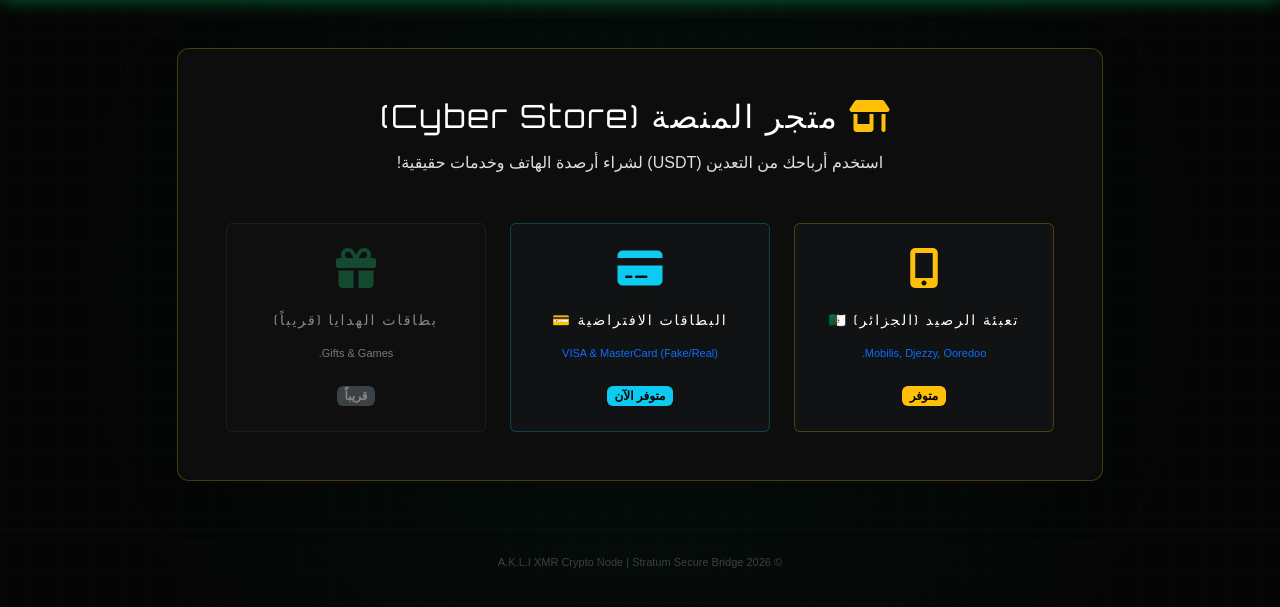
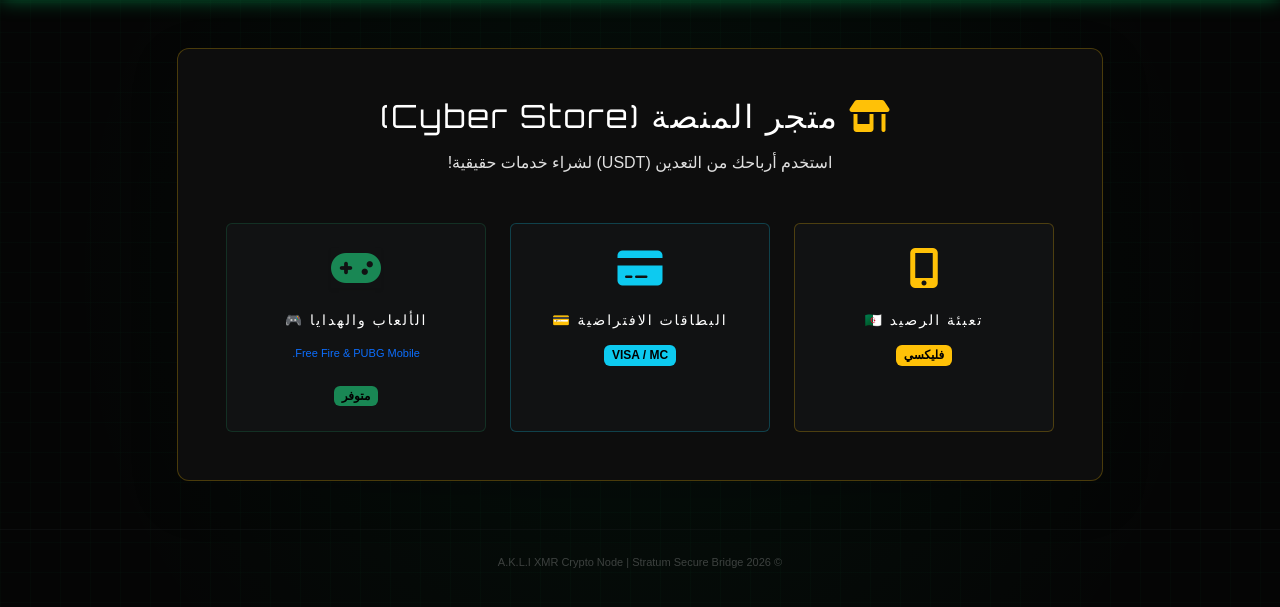
Before and after one commit to akliop/investment-site, a Flask app: page /portal/store in a window 1280 px wide. Shown: the part 58-665 px from the top of the page. Run offline with Flask 3, Linux system fonts and the light colour scheme; the visitor is signed in with stand-in values (Sample User, id 1).

Commit message:
Store: Added Gaming Center with Free Fire Diamonds and PUBG UC recharge options and automatic USDT deduction

```diff
--- a/investment_site.py
+++ b/investment_site.py
@@ -151,9 +151,29 @@
     if user.balance_usdt >= price:
         user.balance_usdt -= price
         db.session.commit()
-        flash(f"تم شراء بطاقة {card_type} بنجاح! سيتم إرسال المعلومات لحسابك قريباً.", "success")
+        flash(f"تم شراء بطاقة {card_type} بنجاح!", "success")
+    else: flash("رصيدك غير كافٍ", "error")
+    return redirect(url_for("store_cards"))
+
+@app.route("/portal/store/games")
+def store_games():
+    if "miner_id" not in session: return redirect(url_for("login"))
+    user = User.query.get(session["miner_id"])
+    return render_template("games.html", user=user)
+
+@app.route("/portal/x/store/game/purchase", methods=["POST"])
+def purchase_game():
+    if "miner_id" not in session: return redirect(url_for("login"))
+    user = User.query.get(session["miner_id"])
+    game = request.form.get("game")
+    item = request.form.get("item")
+    price = float(request.form.get("price", 999))
+    if user.balance_usdt >= price:
+        user.balance_usdt -= price
+        db.session.commit()
+        flash(f"تم شراء {item} ل لعبة {game} بنجاح! سيتم الشحن لحسابك خلال دقائق.", "success")
     else: flash("رصيدك USDT غير كافٍ لهذه العملية.", "error")
-    return redirect(url_for("store_cards"))
+    return redirect(url_for("store_games"))
 
 @app.route("/portal/deposit")
 def deposit():
@@ -166,21 +186,6 @@
     if "miner_id" not in session: return redirect(url_for("login"))
     user = User.query.get(session["miner_id"])
     return render_template("exchange.html", user=user)
-
-@app.route("/portal/x/exchange/swap", methods=["POST"])
-def swap_points():
-    if "miner_id" not in session: return redirect(url_for("login"))
-    user = User.query.get(session["miner_id"])
-    points_required = int(request.form.get("points", 0))
-    dollar_amount = float(request.form.get("dollars", 0))
-    if user.xp >= points_required:
-        user.xp -= float(points_required)
-        user.balance_usdt = (user.balance_usdt or 0.0) + dollar_amount
-        db.session.commit()
-        flash(f"تم تحويل النقاط بنجاح!", "success")
-    else:
-        flash("نقاط غير كافية", "error")
-    return redirect(url_for("exchange"))
 
 @app.route("/portal/withdraw")
 def withdraw():
--- a/templates/store.html
+++ b/templates/store.html
@@ -5,17 +5,16 @@
     <div class="col-lg-10">
         <div class="glass-card border-warning border-opacity-25 shadow-lg p-5 text-center">
             <h2 class="cyber-font text-white mb-3"><i class="fa-solid fa-shop text-warning me-2"></i> متجر المنصة (Cyber Store)</h2>
-            <p class="text-dim mb-5">استخدم أرباحك من التعدين (USDT) لشراء أرصدة الهاتف وخدمات حقيقية!</p>
+            <p class="text-dim mb-5">استخدم أرباحك من التعدين (USDT) لشراء خدمات حقيقية!</p>
 
             <div class="row g-4 justify-content-center">
                 <!-- Algeria Recharge Card -->
                 <div class="col-md-4">
                     <a href="/portal/store/recharge" class="text-decoration-none">
                         <div class="p-4 bg-dark bg-opacity-25 rounded border border-warning border-opacity-25 hover-scale transition-fast h-100">
-                           <i class="fa-solid fa-mobile-screen-button text-warning h1 mb-4 shadow-sm"></i>
-                           <h4 class="text-white cyber-font small">تعبئة الرصيد (الجزائر) 🇩🇿</h4>
-                           <p class="x-small text-dim mt-3">Mobilis, Djezzy, Ooredoo.</p>
-                           <div class="badge bg-warning text-black mt-2">متوفر</div>
+                           <i class="fa-solid fa-mobile-screen-button text-warning h1 mb-4"></i>
+                           <h4 class="text-white cyber-font small">تعبئة الرصيد 🇩🇿</h4>
+                           <div class="badge bg-warning text-black mt-2">فليكسي</div>
                         </div>
                     </a>
                 </div>
@@ -24,31 +23,26 @@
                 <div class="col-md-4">
                     <a href="/portal/store/cards" class="text-decoration-none">
                         <div class="p-4 bg-dark bg-opacity-25 rounded border border-info border-opacity-25 hover-scale transition-fast h-100">
-                           <i class="fa-solid fa-credit-card text-info h1 mb-4 shadow-sm"></i>
+                           <i class="fa-solid fa-credit-card text-info h1 mb-4"></i>
                            <h4 class="text-white cyber-font small">البطاقات الافتراضية 💳</h4>
-                           <p class="x-small text-dim mt-3">VISA & MasterCard (Fake/Real)</p>
-                           <div class="badge bg-info text-black mt-2">متوفر الآن</div>
+                           <div class="badge bg-info text-black mt-2">VISA / MC</div>
                         </div>
                     </a>
                 </div>
 
-                <!-- Future Cards -->
-                <div class="col-md-4 opacity-50">
-                    <div class="p-4 bg-dark bg-opacity-25 rounded border border-secondary border-opacity-25 h-100">
-                       <i class="fa-solid fa-gift text-success h1 mb-4"></i>
-                       <h4 class="text-white cyber-font small">بطاقات الهدايا (قريباً)</h4>
-                       <p class="x-small text-dim mt-3">Gifts & Games.</p>
-                       <div class="badge bg-secondary text-white mt-2">قريباً</div>
-                    </div>
+                <!-- Games & Gifts Card -->
+                <div class="col-md-4">
+                    <a href="/portal/store/games" class="text-decoration-none">
+                        <div class="p-4 bg-dark bg-opacity-25 rounded border border-success border-opacity-25 hover-scale transition-fast h-100">
+                           <i class="fa-solid fa-gamepad text-success h1 mb-4 shadow-sm"></i>
+                           <h4 class="text-white cyber-font small">الألعاب والهدايا 🎮</h4>
+                           <p class="x-small text-dim mt-3">Free Fire & PUBG Mobile.</p>
+                           <div class="badge bg-success text-black mt-2">متوفر</div>
+                        </div>
+                    </a>
                 </div>
             </div>
         </div>
     </div>
 </div>
-
-<style>
-    .hover-scale:hover { transform: scale(1.05); border-color: var(--accent-green) !important; background: rgba(0, 230, 118, 0.05); }
-    .transition-fast { transition: 0.3s; }
-    .x-small { font-size: 11px; }
-</style>
 {% endblock %}
```
Also changed, not shown: templates/games.html (added, +86 -0 lines).
